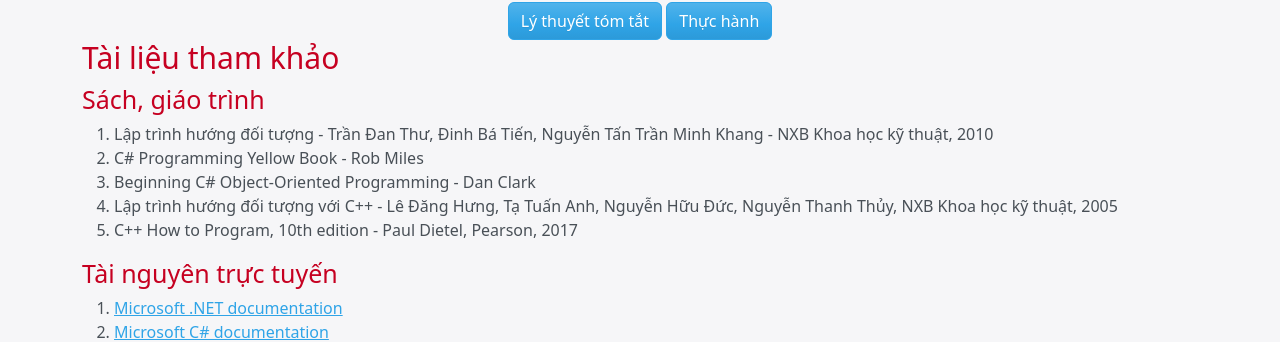
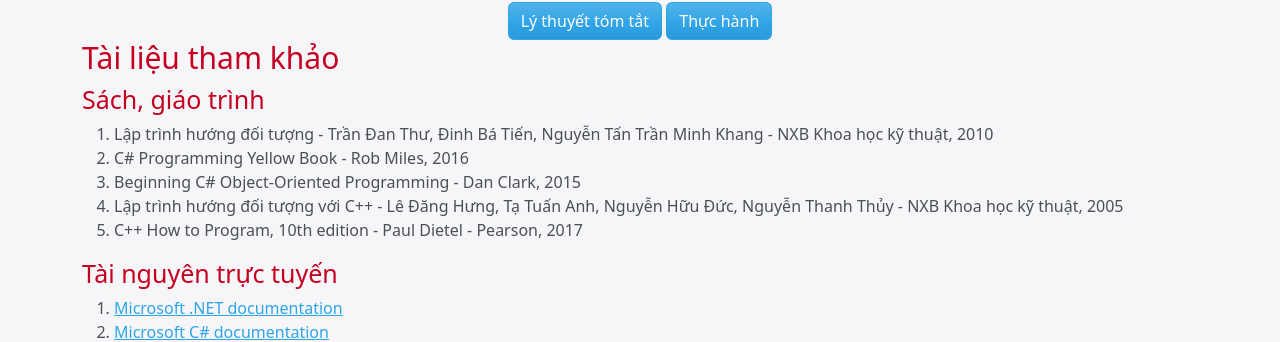
Before and after one commit to nd-hung/python-programming, an MkDocs documentation site: the page built from docs/README.md, in a window 1280 px wide and 1166 px high. Shown: the part 647-989 px from the top of the window. Built offline with MkDocs 1.6.1, drawn with Linux system fonts in a browser that asks for light colours; nearby versions of some CDN libraries; old or Windows-style settings are respelled for this version of MkDocs.

Commit message:
Updated refs

```diff
--- a/docs/README.md
+++ b/docs/README.md
@@ -32,10 +32,10 @@ Các chủ đề chính:
 
 <ol>
     <li>Lập trình hướng đối tượng - Trần Đan Thư, Đinh Bá Tiến, Nguyễn Tấn Trần Minh Khang - NXB Khoa học kỹ thuật, 2010</li>
-    <li>C# Programming Yellow Book - Rob Miles</li>
-    <li>Beginning C# Object-Oriented Programming - Dan Clark</li>
-    <li>Lập trình hướng đối tượng với C++ - Lê Đăng Hưng, Tạ Tuấn Anh, Nguyễn Hữu Đức, Nguyễn Thanh Thủy, NXB Khoa học kỹ thuật, 2005</li>
-    <li>C++ How to Program, 10th edition - Paul Dietel, Pearson, 2017</li>
+    <li>C# Programming Yellow Book - Rob Miles, 2016</li>
+    <li>Beginning C# Object-Oriented Programming - Dan Clark, 2015</li>
+    <li>Lập trình hướng đối tượng với C++ - Lê Đăng Hưng, Tạ Tuấn Anh, Nguyễn Hữu Đức, Nguyễn Thanh Thủy - NXB Khoa học kỹ thuật, 2005</li>
+    <li>C++ How to Program, 10th edition - Paul Dietel - Pearson, 2017</li>
 </ol>
 
 ### Tài nguyên trực tuyến
```
